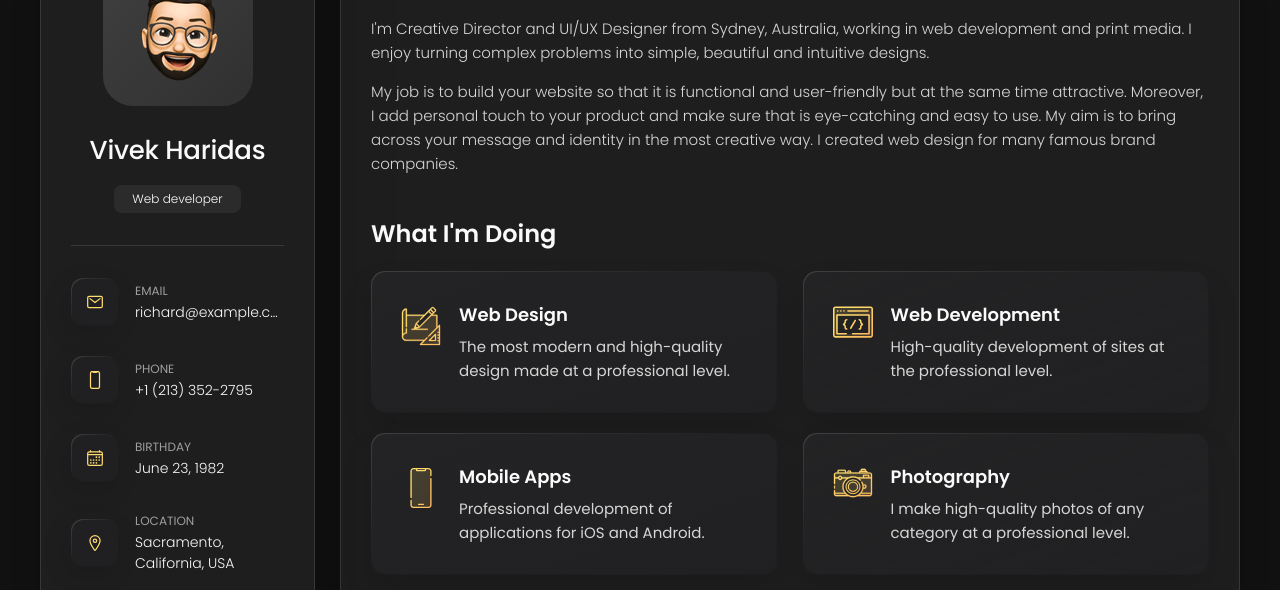
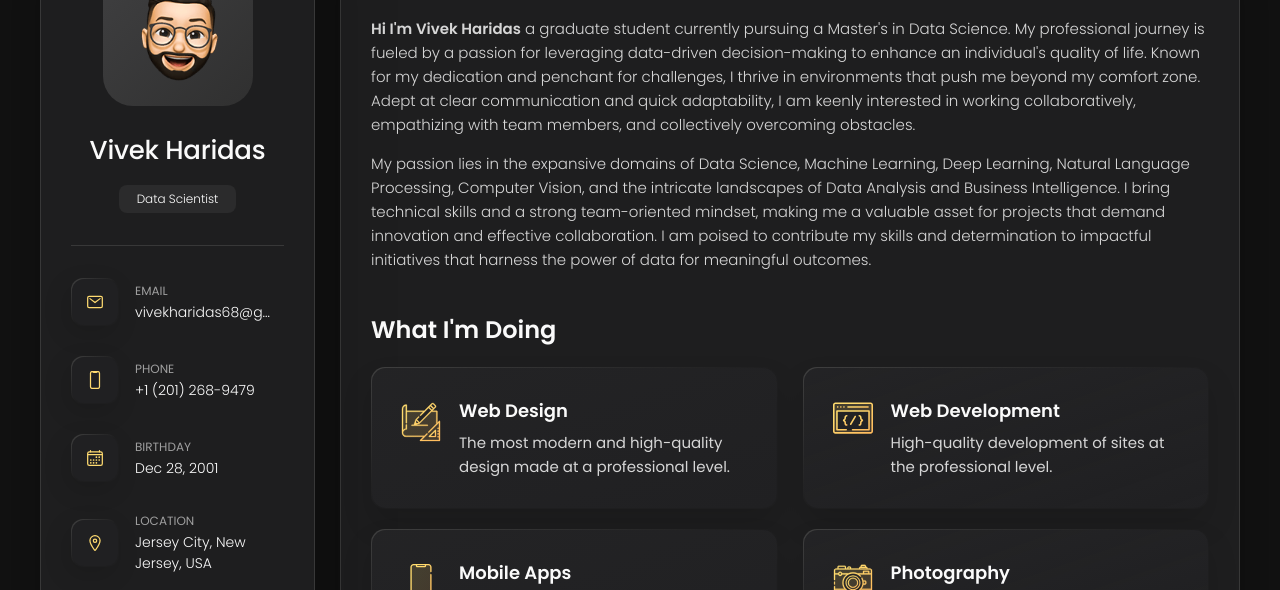
Before and after one commit to VivekHaridas-01/VivekHaridas-01.github.io, a plain HTML site: page index.html in a window 1280 px wide. Shown: the part 162-752 px from the top of the page. Drawn offline with nearby package versions, Linux system fonts and the light colour scheme.

Commit message:
Update index.html

```diff
--- a/index.html
+++ b/index.html
@@ -48,7 +48,7 @@
         <div class="info-content">
           <h1 class="name" title="Vivek Haridas">Vivek Haridas</h1>
 
-          <p class="title">Web developer</p>
+          <p class="title">Data Scientist</p>
         </div>
 
         <button class="info_more-btn" data-sidebar-btn>
@@ -74,7 +74,7 @@
             <div class="contact-info">
               <p class="contact-title">Email</p>
 
-              <a href="mailto:richard@example.com" class="contact-link">richard@example.com</a>
+              <a href="mailto:richard@example.com" class="contact-link">vivekharidas68@gmail.com</a>
             </div>
 
           </li>
@@ -88,7 +88,7 @@
             <div class="contact-info">
               <p class="contact-title">Phone</p>
 
-              <a href="tel:+12133522795" class="contact-link">+1 (213) 352-2795</a>
+              <a href="tel:+12133522795" class="contact-link">+1 (201) 268-9479</a>
             </div>
 
           </li>
@@ -102,7 +102,7 @@
             <div class="contact-info">
               <p class="contact-title">Birthday</p>
 
-              <time datetime="1982-06-23">June 23, 1982</time>
+              <time datetime="1982-06-23">Dec 28, 2001</time>
             </div>
 
           </li>
@@ -116,7 +116,7 @@
             <div class="contact-info">
               <p class="contact-title">Location</p>
 
-              <address>Sacramento, California, USA</address>
+              <address>Jersey City, New Jersey, USA</address>
             </div>
 
           </li>
@@ -209,17 +209,19 @@
 
         <section class="about-text">
           <p>
-            I'm Creative Director and UI/UX Designer from Sydney, Australia, working in web development and print media.
-            I enjoy
-            turning complex problems into simple, beautiful and intuitive designs.
+           <strong>Hi I'm Vivek Haridas</strong> a graduate student currently pursuing a Master's in Data
+           Science. My professional journey is fueled by a passion for leveraging data-driven decision-making to
+           enhance an individual's quality of life. Known for my dedication and penchant for challenges, I thrive
+           in environments that push me beyond my comfort zone. Adept at clear communication and quick adaptability, I
+           am keenly interested in working collaboratively, empathizing with team members, and collectively
+           overcoming obstacles.
           </p>
-
           <p>
-            My job is to build your website so that it is functional and user-friendly but at the same time attractive.
-            Moreover, I
-            add personal touch to your product and make sure that is eye-catching and easy to use. My aim is to bring
-            across your
-            message and identity in the most creative way. I created web design for many famous brand companies.
+           My passion lies in the expansive domains of Data Science, Machine Learning, Deep Learning, Natural
+           Language Processing, Computer Vision, and the intricate landscapes of Data Analysis and Business
+           Intelligence. I bring technical skills and a strong team-oriented mindset, making me a
+           valuable asset for projects that demand innovation and effective collaboration. I am poised to contribute my
+           skills and determination to impactful initiatives that harness the power of data for meaningful outcomes.
           </p>
         </section>
 
```
